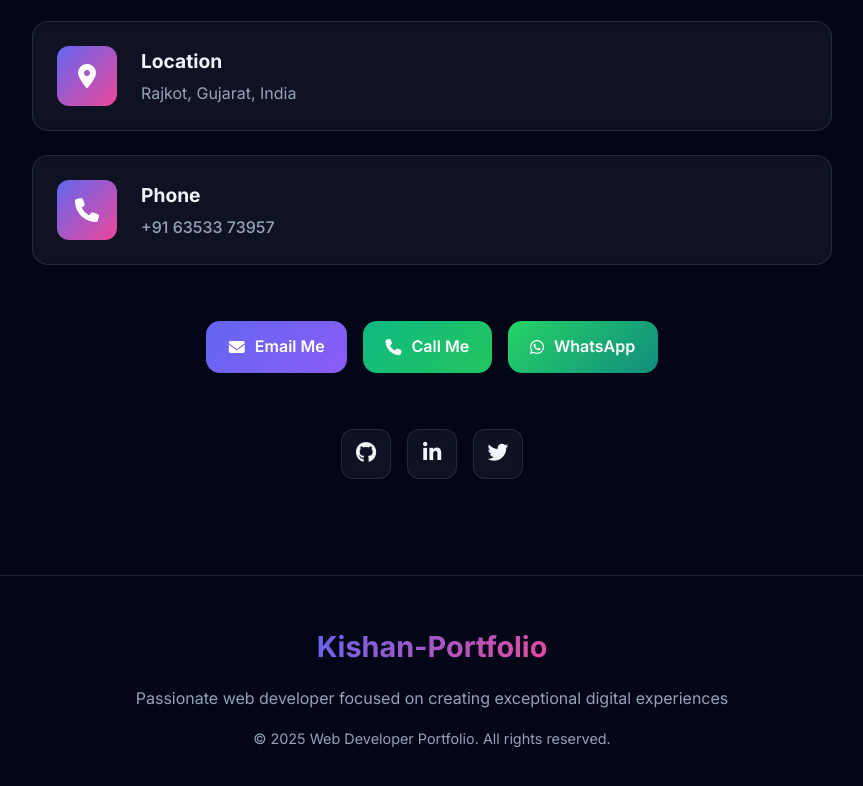
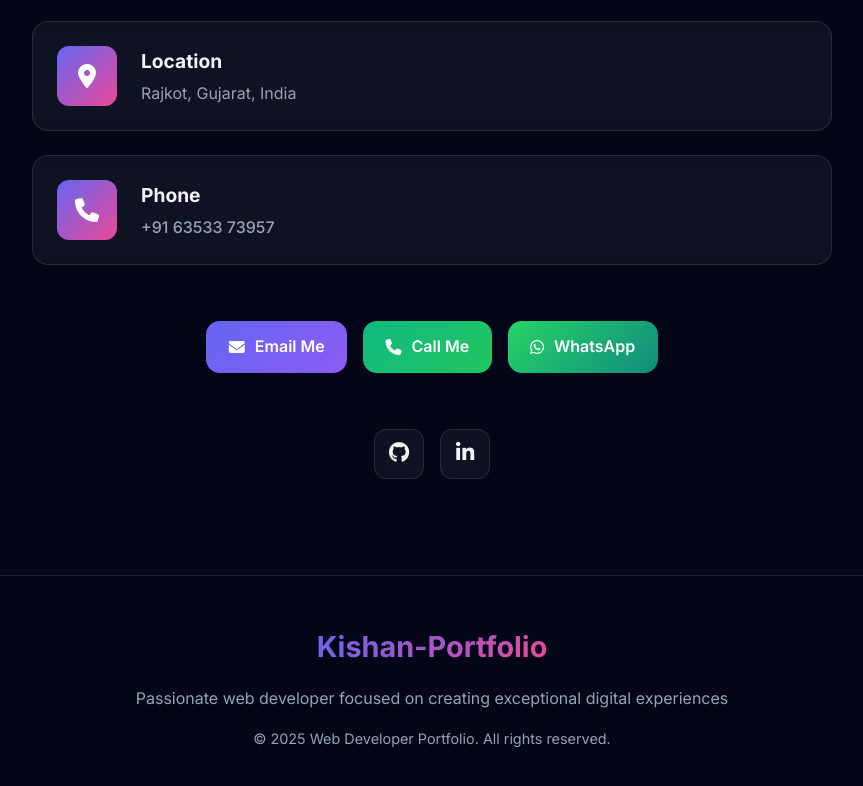
Before and after one commit to KISHAN652/KISHAN-SONDAGAR-PORTFOLIO, a plain HTML site: page index.html in a window 1280 px wide. Shown: the part 6196-6982 px from the top of the page, without its empty margins (208-1071 px from the left). Drawn offline with Linux system fonts and the light colour scheme.

Commit message:
Update index.html

```diff
--- a/index.html
+++ b/index.html
@@ -414,14 +414,12 @@
 
                     <!-- Social Links -->
                     <div class="social-links">
-                        <a href="https://github.com/yourusername" target="_blank" class="social-link">
+                        <a href="https://github.com/KISHAN652?tab=repositories" target="_blank" class="social-link">
                             <i class="fab fa-github"></i>
                         </a>
-                        <a href="https://linkedin.com/in/yourusername" target="_blank" class="social-link">
+                        <a href="https://www.linkedin.com/in/kishan-sondagar-334a5a291?utm_source=share&utm_campaign=share_via&utm_content=profile&utm_medium=android_app"
+                            target="_blank" class="social-link">
                             <i class="fab fa-linkedin-in"></i>
-                        </a>
-                        <a href="https://twitter.com/yourusername" target="_blank" class="social-link">
-                            <i class="fab fa-twitter"></i>
                         </a>
                     </div>
 
```
